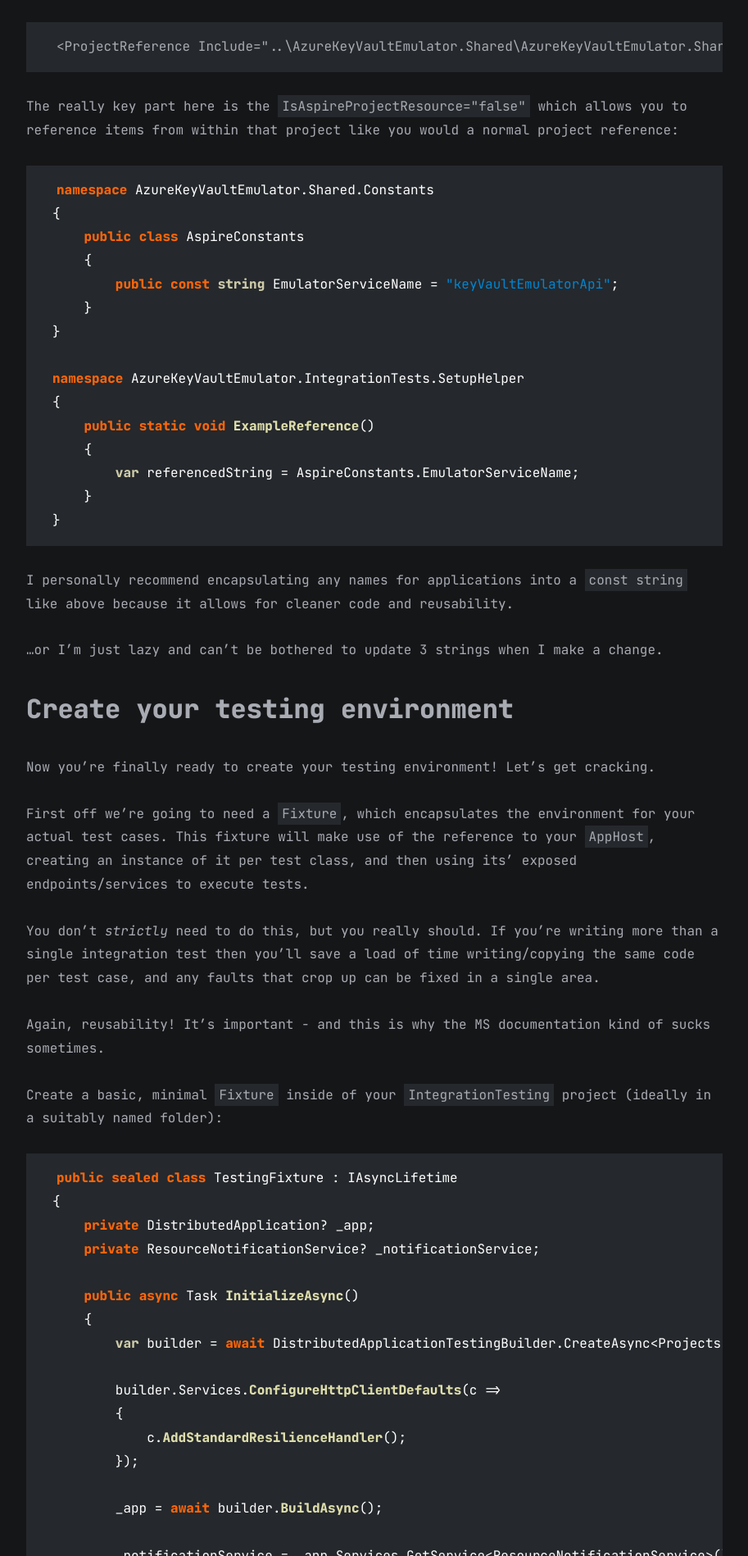
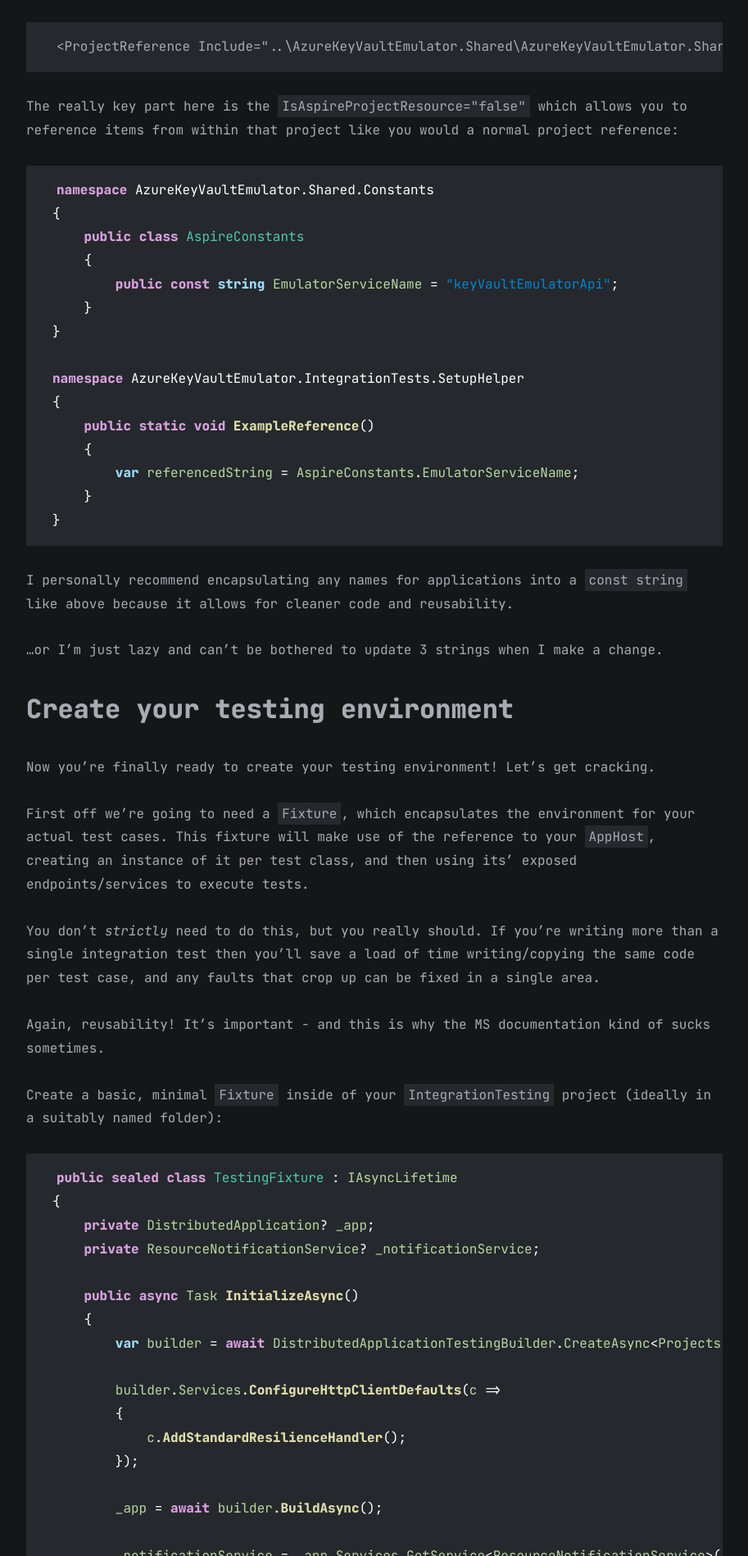
Before and after one commit to james-gould/PersonalBlog, a Jekyll site: the page built from all_collections/_posts/2025-15-08-NET-Aspire-Integration-Testing-Troubleshooting.md, in a window 1280 px wide. Shown: the part 2982-4880 px from the top of the page at 82% size, without its empty margins (183-1096 px from the left). Built offline with Jekyll 4.4.1, drawn with Linux system fonts in a browser that asks for light colours.

Commit message:
Fixed some .NET highlighting issues, deploying to test

```diff
--- a/assets/css/syntax.css
+++ b/assets/css/syntax.css
@@ -18,14 +18,14 @@
   color: #ffffff;
 } /* Generic */
 .highlight .k {
-  color: #fb660a;
+  color: #D8A0DF;
   font-weight: bold;
 } /* Keyword */
 .highlight .l {
   color: #ffffff;
 } /* Literal */
 .highlight .n {
-  color: #ffffff;
+  color: #B8D7A3;
 } /* Name */
 .highlight .o {
   color: #ffffff;
@@ -110,7 +110,7 @@
   font-weight: bold;
 } /* Keyword.Reserved */
 .highlight .kt {
-  color: #cdcaa9;
+  color: #9CDCFE;
   font-weight: bold;
 } /* Keyword.Type */
 .highlight .ld {
@@ -131,7 +131,7 @@
   color: #ffffff;
 } /* Name.Builtin */
 .highlight .nc {
-  color: #ffffff;
+  color: #4EC9B0;
 } /* Name.Class */
 .highlight .no {
   color: #0086d2;
```
